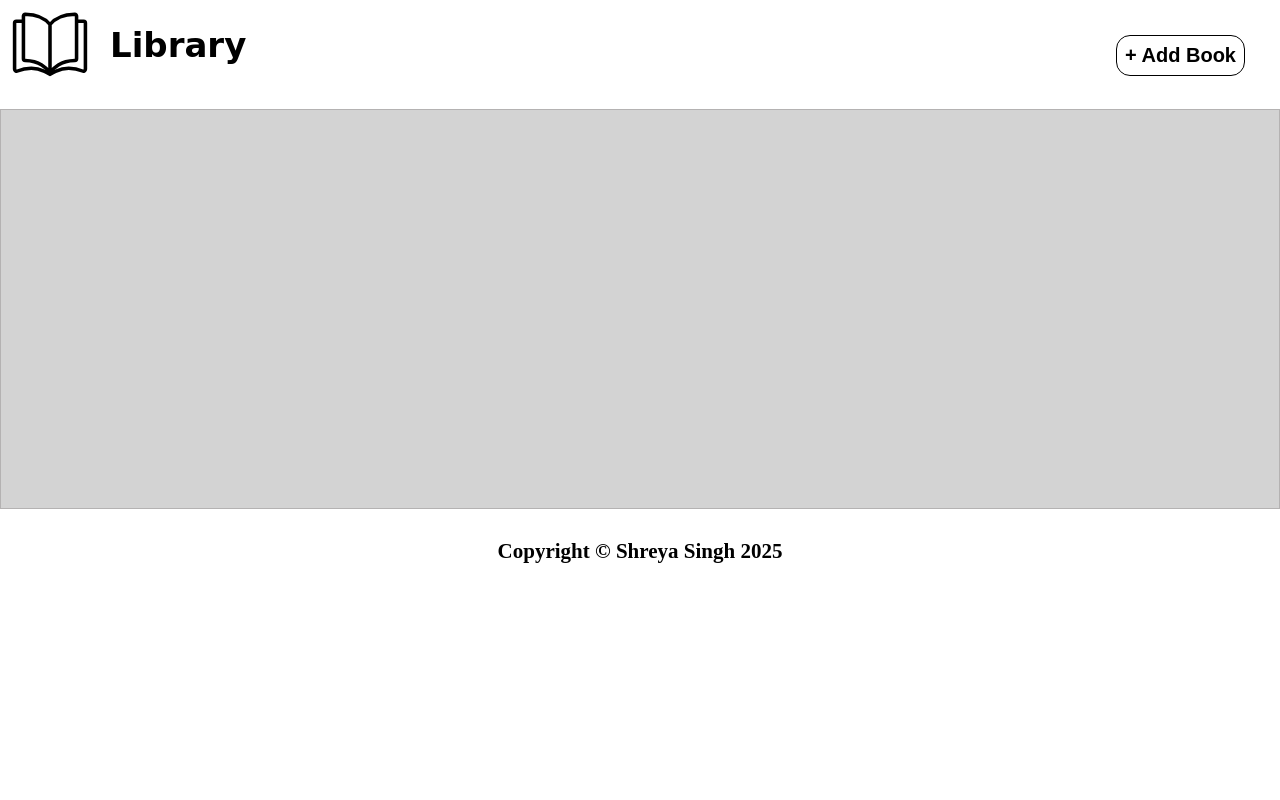
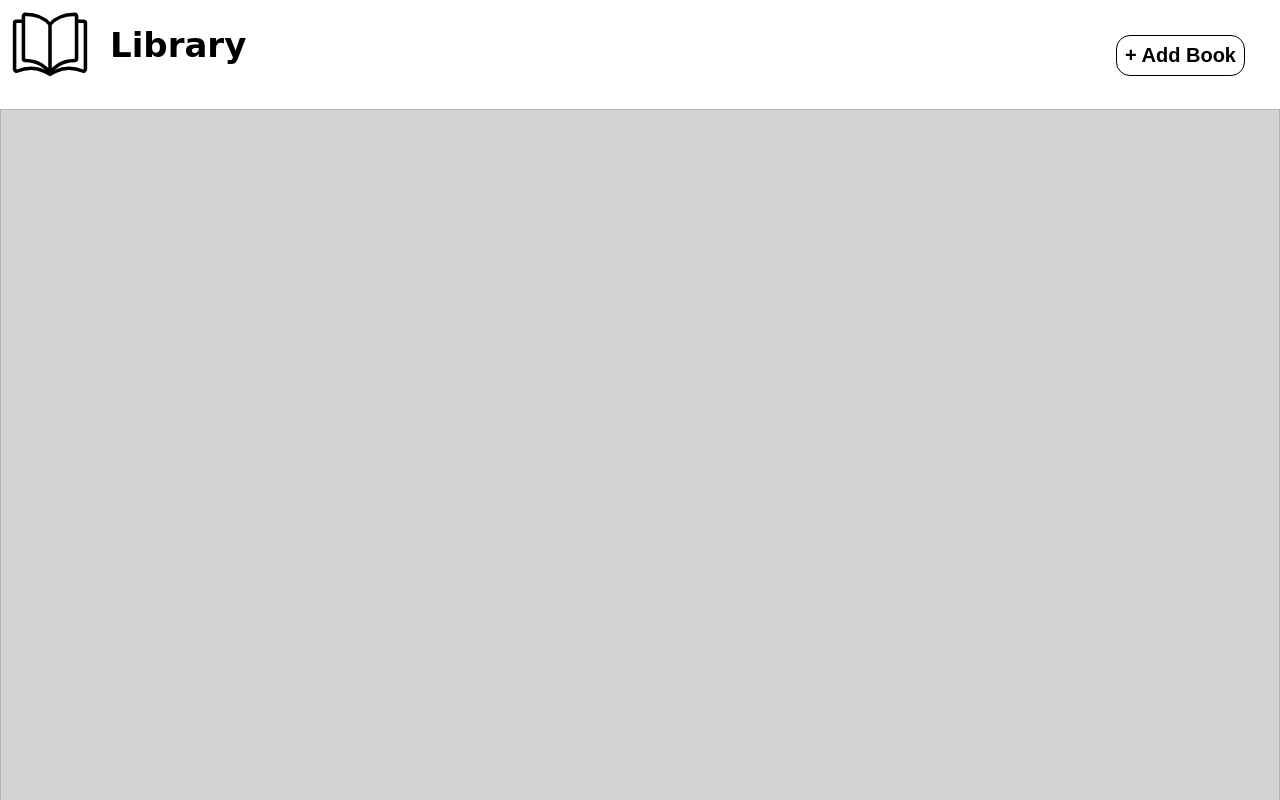
Before and after one commit to ShreyaSingh-011/Library, a plain HTML site: page index.html in a window 1280 px wide. Shown: the top 800 px of the page. Drawn offline with Linux system fonts and the light colour scheme.

Commit message:
Update styling.css

```diff
--- a/styling.css
+++ b/styling.css
@@ -188,7 +188,7 @@ input{
 .book-section{
     box-sizing: border-box;
     background-color: lightgray;
-    min-height: 100px;
+    min-height: 1000px;
     display: flex;
     flex-wrap: wrap;
     padding: 40px;
```
